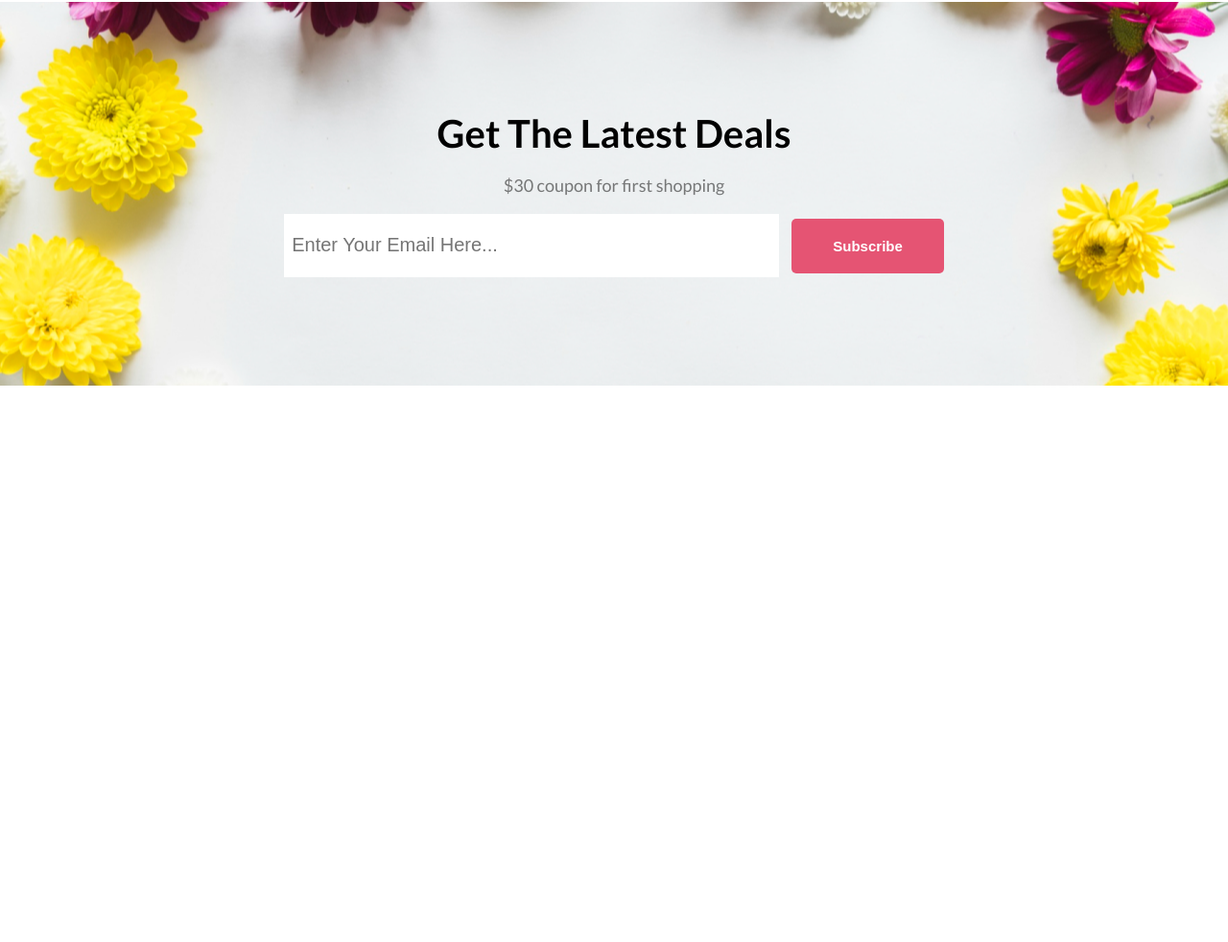
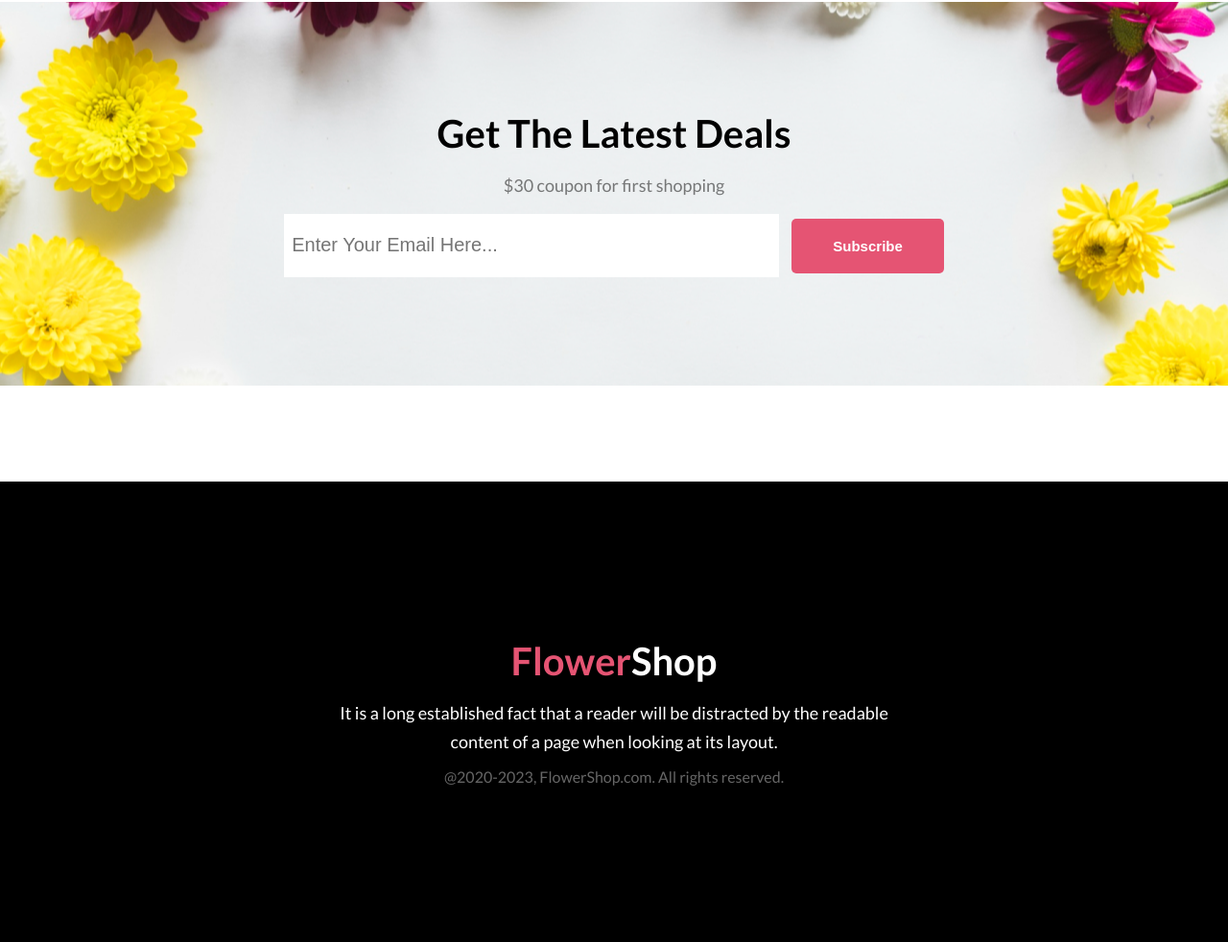
Before and after one commit to sonatanpaul/assignment-flower-shop, a plain HTML site: page index.html in a window 1280 px wide. Shown: the part 3372-4354 px from the top of the page at 96% size. Before the commit the page ends 3874 px from the top, so only its background shows below. Drawn offline with Linux system fonts and the light colour scheme.

Commit message:
final update done

```diff
--- a/index.html
+++ b/index.html
@@ -137,6 +137,15 @@
 
     <footer>
 
+        <div class="footer-container">
+            <div class="footer-shop">
+                <h1 class="social-text"><span class="text-color">Flower</span>Shop</h1>
+            <p class="footer-text">It is a long established fact that a reader will be distracted by the readable <br> content of a page when looking at its layout.</p>
+            <p class="copyright-text">@2020-2023, FlowerShop.com. All rights reserved. </p>
+            </div>
+
+        </div>
+
     </footer>
 
 
--- a/style.css
+++ b/style.css
@@ -228,3 +228,27 @@ body{
     padding: 8px;
     font-size: 20px;
 }
+
+
+.footer-container{
+    background-color: black;
+    height: 60vh;
+    color: white;
+    text-align: center;
+   display: flex;
+   justify-content: center;
+   align-items: center;
+
+}
+
+.footer-text{
+    font-size: 18px;
+    font-weight: 400;
+    line-height: 30px;
+
+}
+
+.copyright-text{
+    color: rgba(255, 255, 255, 0.40);
+    margin-top: 12px;
+}
```
